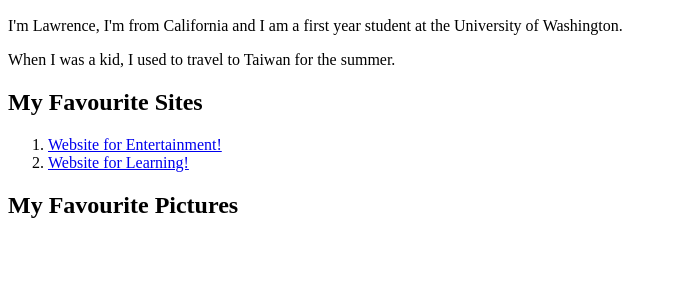
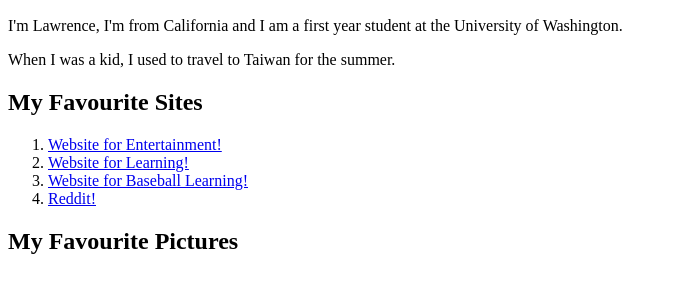
Before and after one commit to lpei34-2176099/lpei34-2176099.github.io, a plain HTML site: page tags.html in a window 1280 px wide. Shown: the part 110-402 px from the top of the page, without its empty margins (0-673 px from the left). Drawn offline with Linux system fonts and the light colour scheme.

Commit message:
Update tags.html

```diff
--- a/tags.html
+++ b/tags.html
@@ -16,6 +16,12 @@
         <li>
           <a href="https://www.google.com">Website for Learning!</a>
         </li>
+        <li>
+          <a href="https://www.mlb.com">Website for Baseball Learning!</a>
+        </li>
+        <li>
+          <a href="https://www.reddit.com">Reddit!</a>
+        </li>
       </ol>
     <h2>My Favourite Pictures</h2>
   <body>
```
